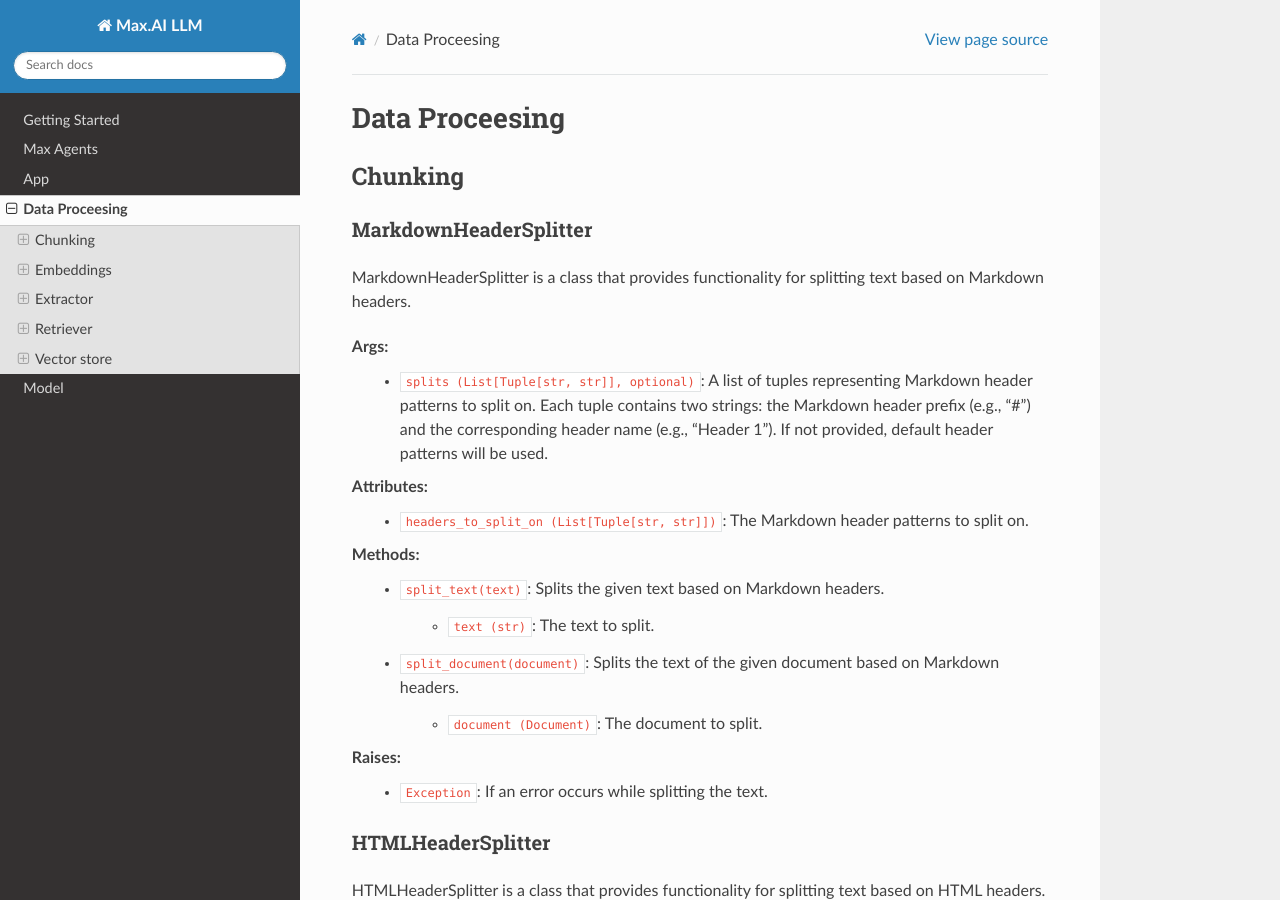
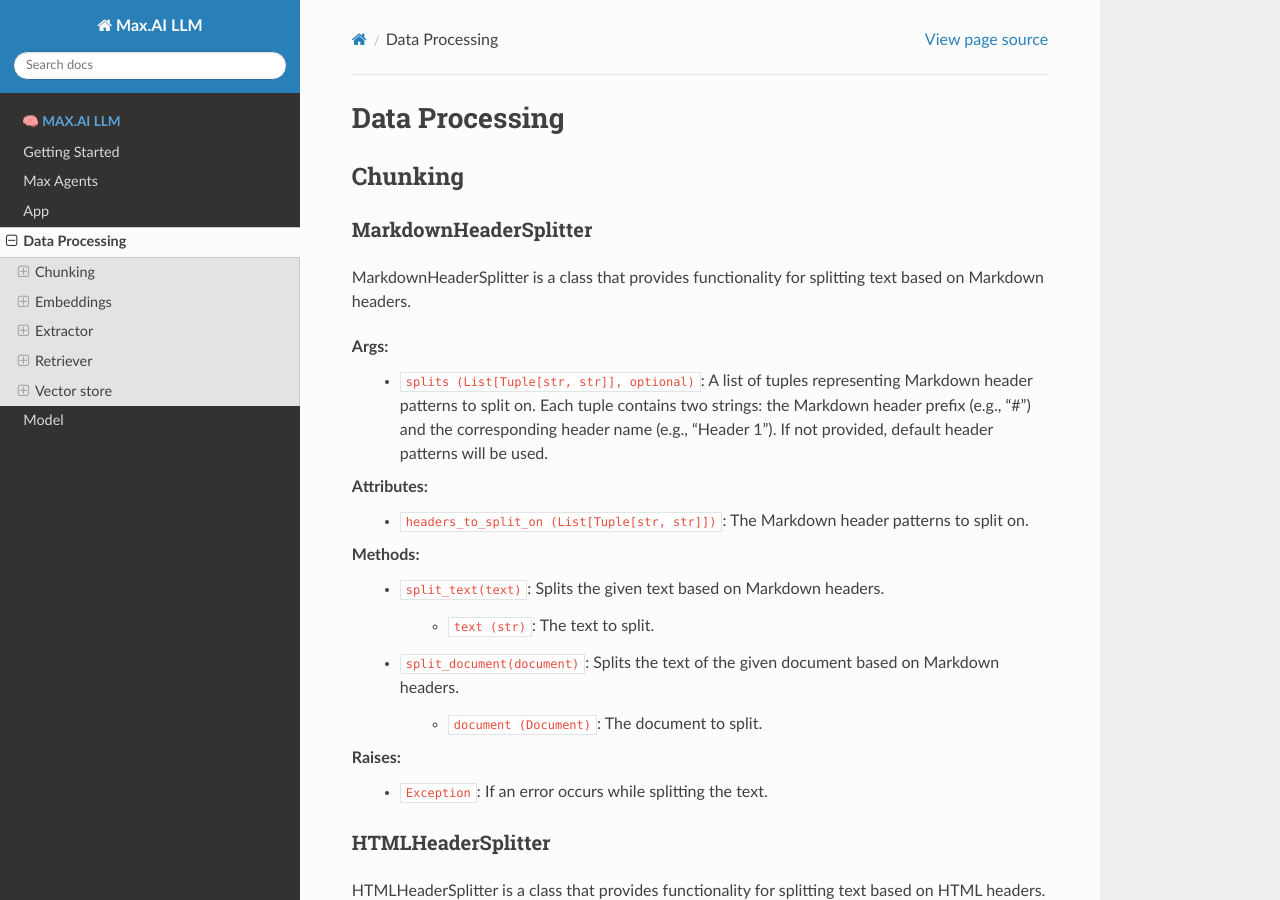
Before and after one commit to zs-personalize-ai/max-ai-llm, a Sphinx documentation site: the page built from docs/source/data.rst, in a window 1280 px wide and 900 px high. Built offline with Sphinx 7.4.7 and the Read the Docs theme 2.0.0, drawn with Linux system fonts in a browser that asks for light colours; pages that are not in the unit, such as notebooks, are missing from menus.

Commit message:
add data integration

```diff
--- a/docs/source/data.rst
+++ b/docs/source/data.rst
@@ -1,4 +1,4 @@
-Data Proceesing
+Data Processing
 ==============
 
 Chunking
--- /dev/null
+++ b/docs/source/data_integration/introduction.rst
@@ -0,0 +1,2 @@
+Data Integration
+================
```
Also changed, not shown: docs/source/index.rst (+10 -1 lines).
